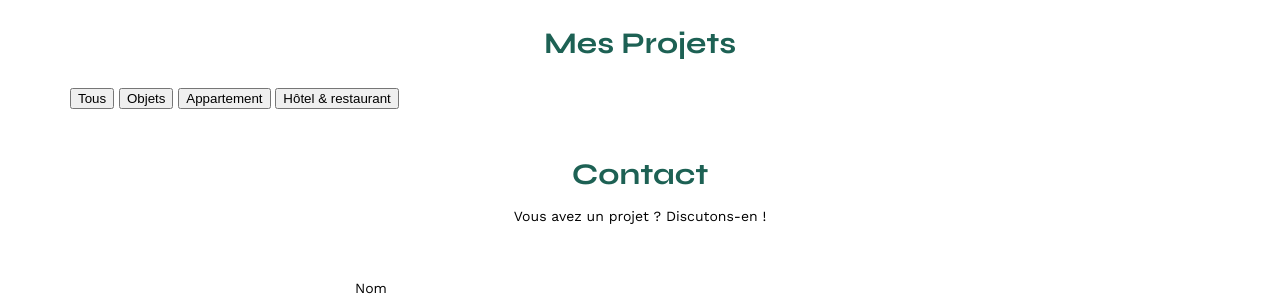
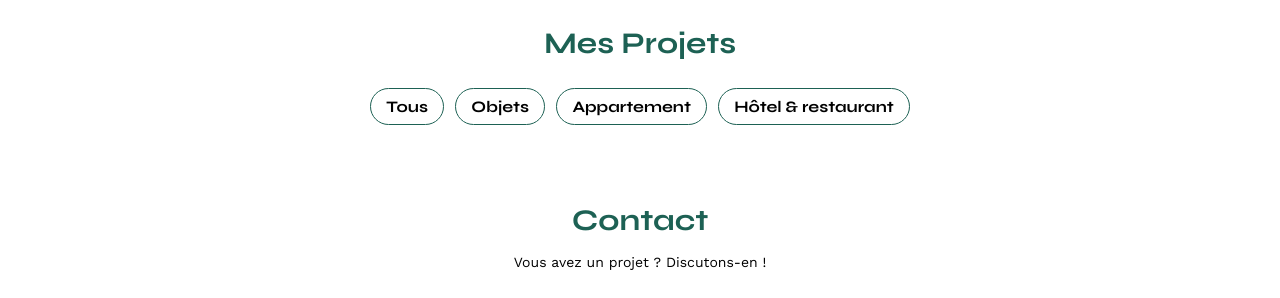
Before and after one commit to CodeQuentum/P2OC, a plain HTML site: page FrontEnd/index.html in a window 1280 px wide. Shown: the part 507-805 px from the top of the page. Drawn offline with nearby package versions, Linux system fonts and the light colour scheme; no server answers.

Commit message:
ajout du css sur les filtres

```diff
--- a/FrontEnd/assets/style.css
+++ b/FrontEnd/assets/style.css
@@ -125,6 +125,29 @@ li:hover {
 	text-align: center;
 	margin-bottom: 1em;
 }
+.filtres{
+	display: flex;
+	align-items: center;
+	justify-content: center;
+	gap: 1%;
+}
+.filtres button{
+	border: solid 1px #1D6154;
+	background-color: white;
+	height: 37px;
+	border-radius: 25px;
+	font-weight: 700;
+	font-size: 16px;
+	font-family: 'Syne';
+	margin-bottom: 30px;
+	padding-left: 15px;
+	padding-right: 15px;
+
+}
+.filtres button:hover{
+	background-color: #1D6154;
+	color: white;
+}
 .gallery {
 	width: 100%;
 	display: grid;
--- a/FrontEnd/index.html
+++ b/FrontEnd/index.html
@@ -37,10 +37,12 @@
 	</section>
 	<section id="portfolio">
 		<h2>Mes Projets</h2>
-		<button class ="btn-tous">Tous</button>
-		<button class = "btn-objets">Objets</button>
-		<button class = "btn-appt">Appartement</button>
-		<button class ="btn-hr">Hôtel & restaurant</button>
+		<div class = "filtres">
+		<button class ="btn-tous"> Tous </button>
+		<button class = "btn-objets"> Objets </button>
+		<button class = "btn-appt"> Appartement </button>
+		<button class ="btn-hr"> Hôtel & restaurant </button>
+		</div>
 		<div class="gallery">
 		</div>
 	</section>
--- a/FrontEnd/main.js
+++ b/FrontEnd/main.js
@@ -88,7 +88,6 @@ async function main() {
       displayFiltredGallery(filtreHr)
     })
 
-    // Autres actions à effectuer
   } catch (error) {
     console.error(error);
   }
```
